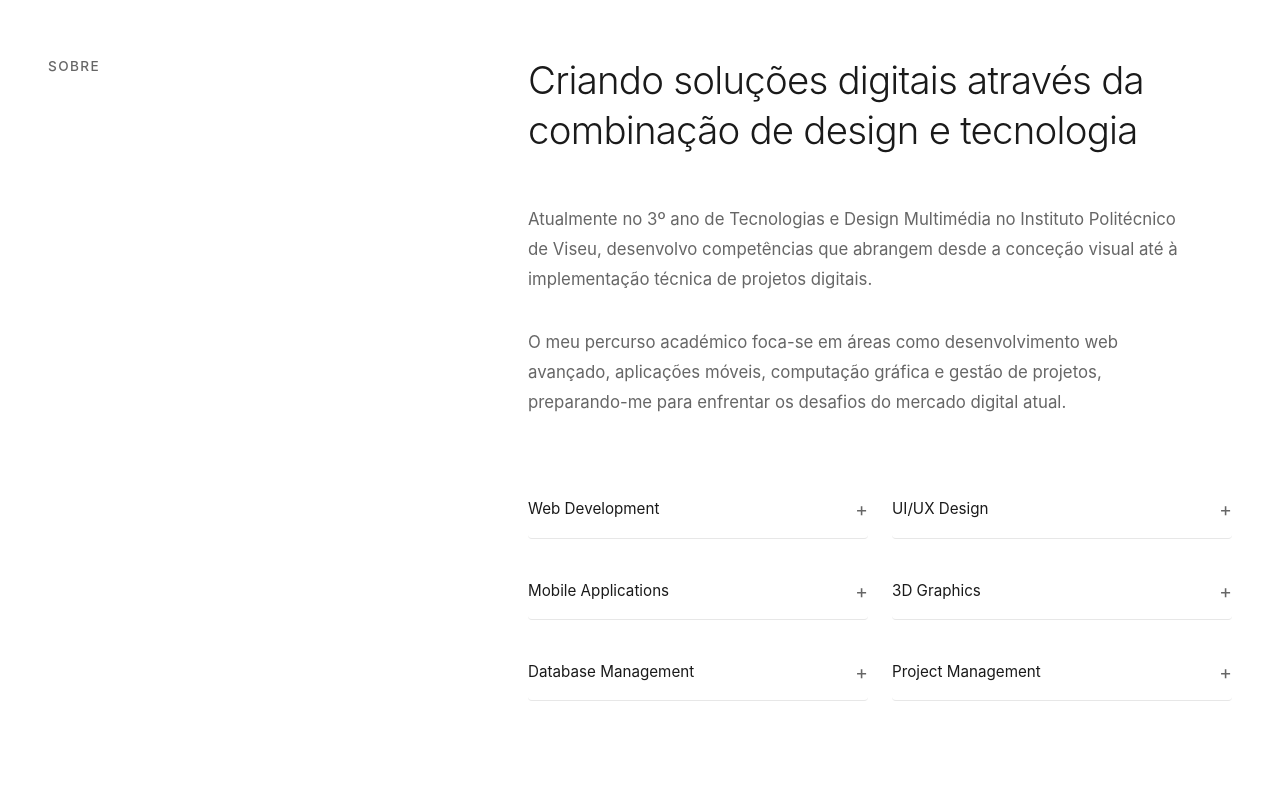
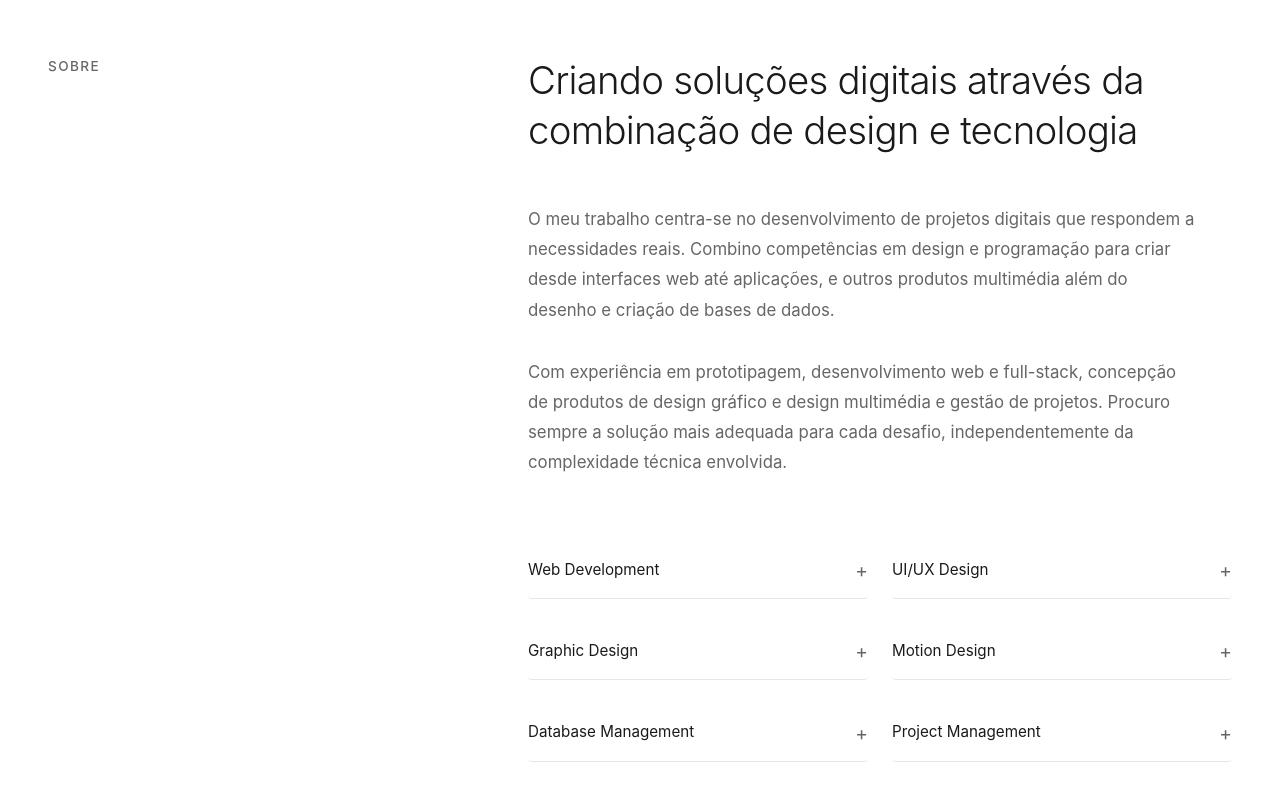
Before and after one commit to rickardovidal/portfolio-pern-app, a React (Vite) app in the folder frontend/: page / in a window 1280 px wide. Shown: the part 904-1704 px from the top of the page. Built offline with nearby package versions, Linux system fonts and the light colour scheme.

Commit message:
security: remove hardcoded credentials from AdminLogin

```diff
--- a/frontend/index.html
+++ b/frontend/index.html
@@ -4,7 +4,7 @@
     <meta charset="UTF-8" />
     <link rel="icon" type="image/svg+xml" href="/favicon.svg" />
     <meta name="viewport" content="width=device-width, initial-scale=1.0" />
-    <title>Ricardo Vidal - Designer Multimédia & Desenvolvedor</title>
+    <title>Ricardo Vidal - Developer & Designer Multimédiar</title>
     <meta name="description" content="Portfólio de Ricardo Vidal, Designer Multimédia e Desenvolvedor especializado em criar experiências digitais inovadoras.">
     <meta name="keywords" content="design multimédia, desenvolvimento web, portfólio, react, frontend">
     <meta name="author" content="Ricardo Vidal">
--- a/frontend/src/components/sections/About.jsx
+++ b/frontend/src/components/sections/About.jsx
@@ -4,27 +4,27 @@ import styles from './About.module.css';
 const skillsData = [
     {
         title: 'Web Development',
-        technologies: ['HTML5', 'CSS3', 'JavaScript', 'React', 'Node.js', 'Express']
+        technologies: ['HTML5', 'CSS3', 'JavaScript', 'React', 'Node.js', 'Express', 'APIs']
     },
     {
         title: 'UI/UX Design',
-        technologies: ['Figma', 'Adobe XD', 'Sketch', 'Prototyping', 'User Research']
+        technologies: ['Figma', 'Prototyping', 'User Research']
     },
     {
-        title: 'Mobile Applications',
-        technologies: ['Flutter', 'Dart', 'Firebase', 'React Native', 'APIs']
+        title: 'Graphic Design',
+        technologies: ['Adobe Illustrator', 'Adobe InDesign', 'Adobe Photoshop']
     },
     {
-        title: '3D Graphics',
-        technologies: ['Blender', 'Unity', 'OpenGL', '3D Modeling', 'Animation']
+        title: 'Motion Design',
+        technologies: ['Adobe After Effects', 'Adobe Premiere', 'Adobe Animate', 'Adobe Character Animator',]
     },
     {
         title: 'Database Management',
-        technologies: ['MongoDB', 'PostgreSQL', 'MySQL', 'NoSQL', 'SQL']
+        technologies: ['PostgreSQL', 'SQL', 'Power Designer']
     },
     {
         title: 'Project Management',
-        technologies: ['Agile', 'Scrum', 'Git', 'Trello', 'Jira']
+        technologies: ['Trello', 'Git', 'Miro',]
     }
 ];
 
@@ -61,12 +61,11 @@ const About = () => {
                     <h2>Criando soluções digitais através da combinação de design e tecnologia</h2>
                     <div className={styles.aboutText}>
                         <p>
-                            Atualmente no 3º ano de Tecnologias e Design Multimédia no Instituto Politécnico de Viseu,
-                            desenvolvo competências que abrangem desde a conceção visual até à implementação técnica de projetos digitais.
+                            O meu trabalho centra-se no desenvolvimento de projetos digitais que respondem a necessidades reais.
+                            Combino competências em design e programação para criar desde interfaces web até aplicações, e outros produtos multimédia além do desenho e criação de bases de dados.
                         </p>
                         <p>
-                            O meu percurso académico foca-se em áreas como desenvolvimento web avançado, aplicações móveis,
-                            computação gráfica e gestão de projetos, preparando-me para enfrentar os desafios do mercado digital atual.
+                            Com experiência em prototipagem, desenvolvimento web e full-stack, concepção de produtos de design gráfico e design multimédia e gestão de projetos. Procuro sempre a solução mais adequada para cada desafio, independentemente da complexidade técnica envolvida.
                         </p>
                     </div>
                     <div className={styles.skillsList}>
--- a/frontend/src/components/sections/Hero.jsx
+++ b/frontend/src/components/sections/Hero.jsx
@@ -23,7 +23,8 @@ const Hero = () => {
                         Designer <strong>Multimédia</strong><br />& Desenvolvedor
                     </h1>
                     <p className={styles.heroSubtitle}>
-                        Estudante no Instituto Politécnico de Viseu, especializado em criar experiências digitais que combinam design funcional com desenvolvimento técnico avançado.
+                        Desenvolvo soluções digitais desde a conceção visual até à implementação técnica.
+                        O meu foco é criar experiências que unem design intuitivo e funcionalidade robusta.
                     </p>
                     <a
                         href="#projects"
```
